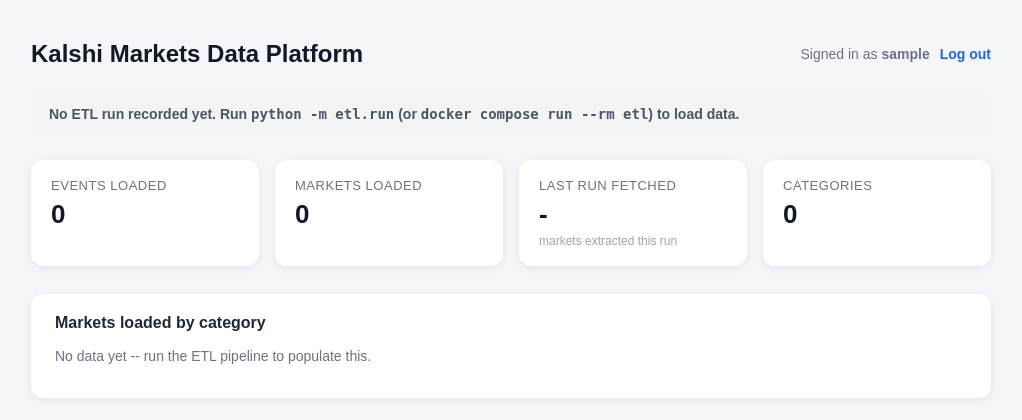
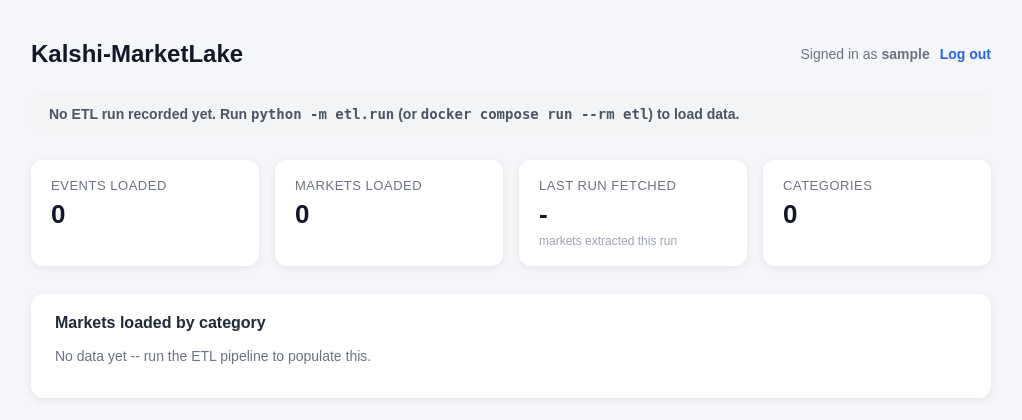
Before and after one commit to ChettyNikitha/MarketLake, a FastAPI app: page / in a window 1280 px wide. Shown: the top 420 px of the page, without its empty margins (129-1151 px from the left). Run offline with FastAPI, Linux system fonts and the light colour scheme; the visitor is signed in with stand-in values (Sample User, id 1).

Commit message:
Rename project to Kalshi-MarketLake

```diff
--- a/app/main.py
+++ b/app/main.py
@@ -5,7 +5,7 @@ from app.config import get_settings
 from app.routers import analytics, events, health, markets
 from app import auth, web
 
-app = FastAPI(title="Kalshi Markets Data Platform")
+app = FastAPI(title="Kalshi-MarketLake")
 
 app.add_middleware(SessionMiddleware, secret_key=get_settings().session_secret_key, same_site="lax")
 
--- a/app/templates/home.html
+++ b/app/templates/home.html
@@ -1,7 +1,7 @@
 <!DOCTYPE html>
 <html>
 <head>
-    <title>Kalshi Markets Data Platform</title>
+    <title>Kalshi-MarketLake</title>
     <style>
         body { font-family: Arial, sans-serif; background-color: #f4f6f9; margin: 0; padding: 40px; color: #111827; }
         .top-bar { display: flex; justify-content: space-between; align-items: center; max-width: 960px; margin: 0 auto 24px; }
@@ -57,7 +57,7 @@
 </head>
 <body>
     <div class="top-bar">
-        <h1>Kalshi Markets Data Platform</h1>
+        <h1>Kalshi-MarketLake</h1>
         <div class="user">
             {% if username %}Signed in as <strong>{{ username }}</strong><a href="/logout">Log out</a>{% endif %}
         </div>
--- a/app/templates/login.html
+++ b/app/templates/login.html
@@ -48,7 +48,7 @@
 </head>
 <body>
     <div class="container">
-        <h1>Kalshi Markets Data Platform</h1>
+        <h1>Kalshi-MarketLake</h1>
         <p class="subtitle">Sign in to view the operator dashboard.</p>
 
         {% if error %}
--- a/docker-compose.yml
+++ b/docker-compose.yml
@@ -1,3 +1,5 @@
+name: kalshi-marketlake
+
 services:
   postgres:
     image: postgres:16
```
Also changed, not shown: .github/workflows/ci.yml, README.md.
